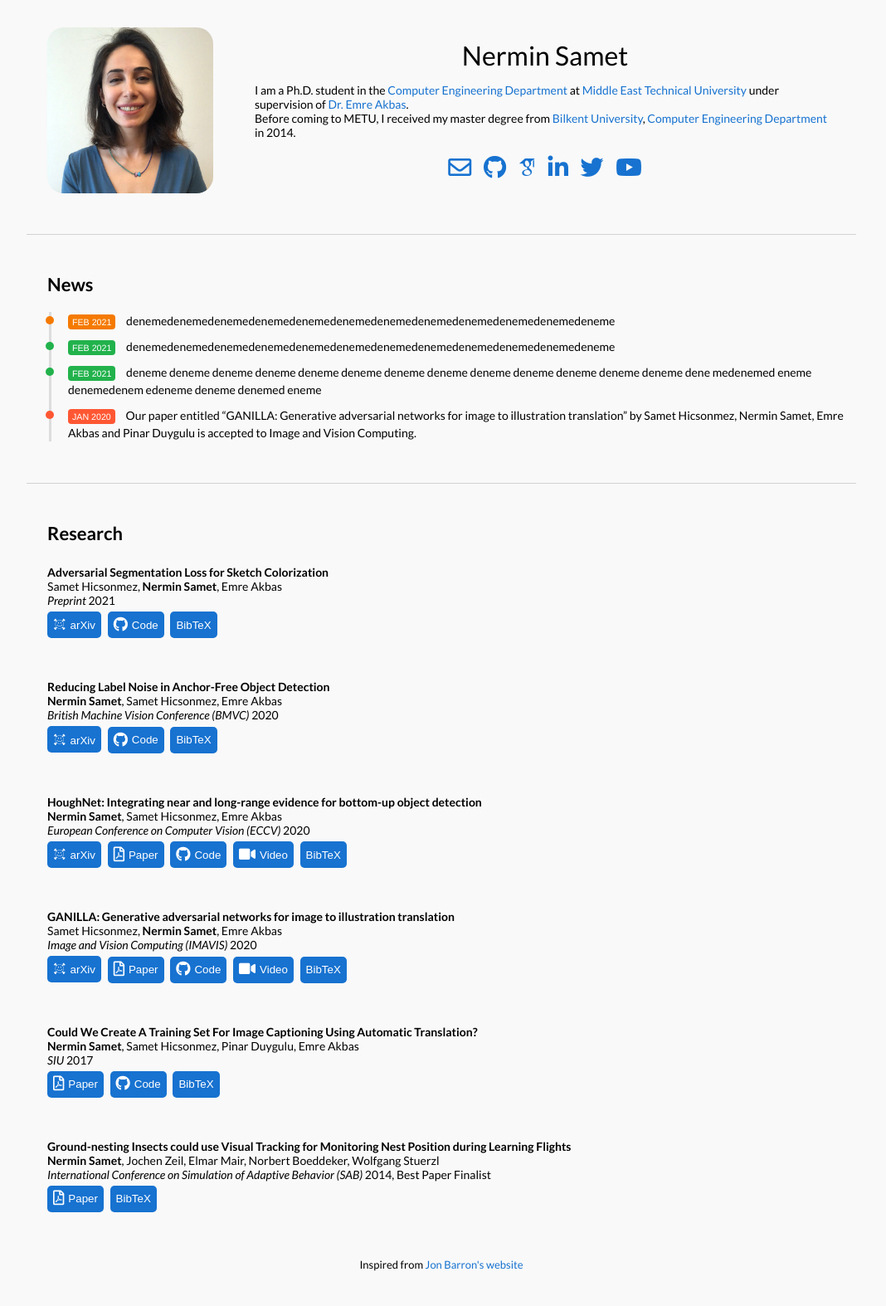
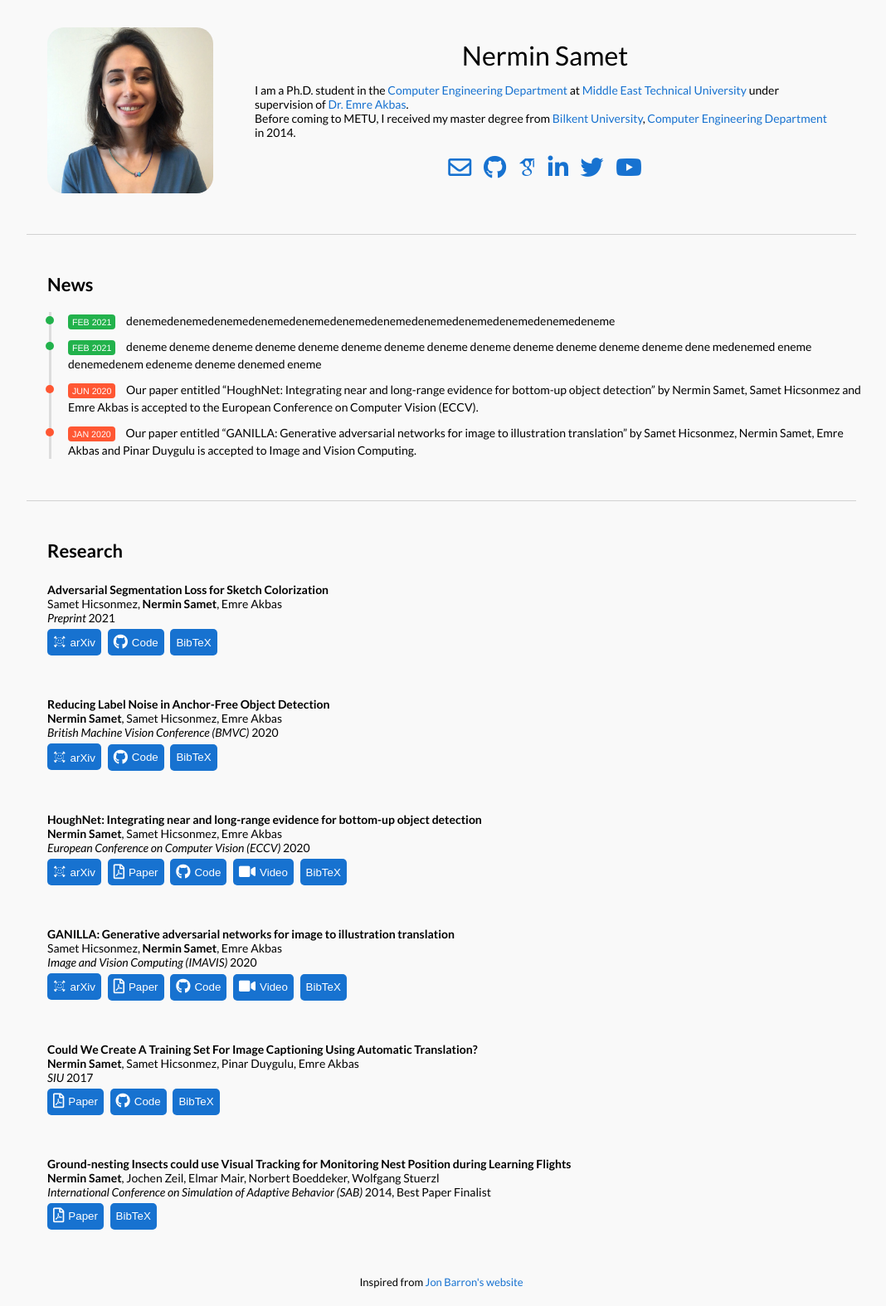
Before and after one commit to nerminsamet/nerminsamet.github.io, a Jekyll site: the page built from _posts/news/2021-02-16-test3.markdown, in a window 1280 px wide. Shown: the whole page at 83% size, without its empty margins (108-1176 px from the left). Built offline with Jekyll 4.4.1, drawn with Linux system fonts in a browser that asks for light colours; some web fonts are replaced; before the commit the page ends 1553 px from its top, so only the background shows below that.

Commit message:
Update 2021-02-17-test2.markdown

```diff
--- a/_posts/news/2021-02-17-test2.markdown
+++ b/_posts/news/2021-02-17-test2.markdown
@@ -1,7 +1,7 @@
 ---
 layout: post
-title:  "denemedenemedenemedenemedenemedenemedenemedenemedenemedenemedenemedeneme"
-date:   2021-02-17 10:00:00 +03:00
+title:  "Our paper entitled “HoughNet: Integrating near and long-range evidence for bottom-up object detection” by Nermin Samet, Samet Hicsonmez and Emre Akbas is accepted to the European Conference on Computer Vision (ECCV)."
+date:   2020-06-01 10:00:00 +03:00
 categories: news
-color: "#f57a00"
+color: "#ff5733"
 ---
```
